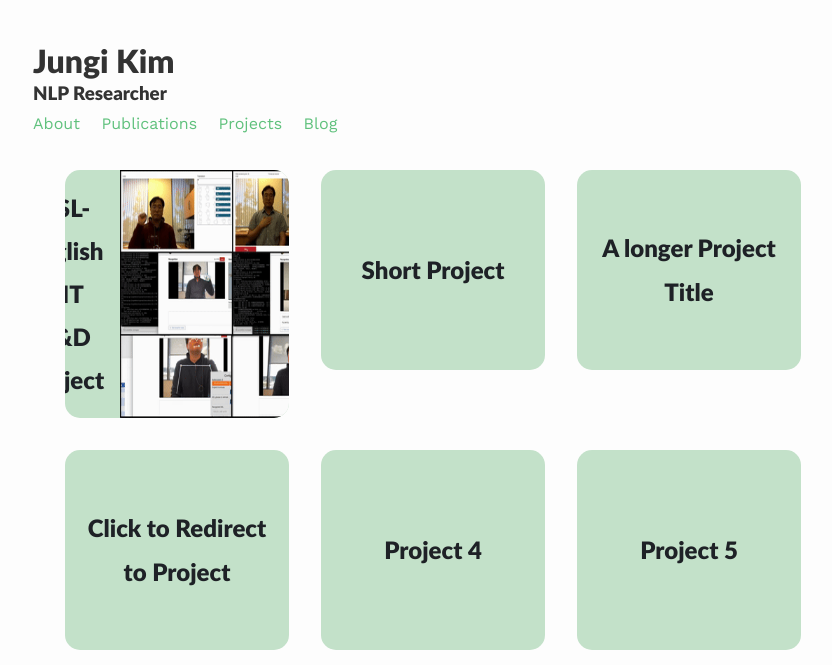
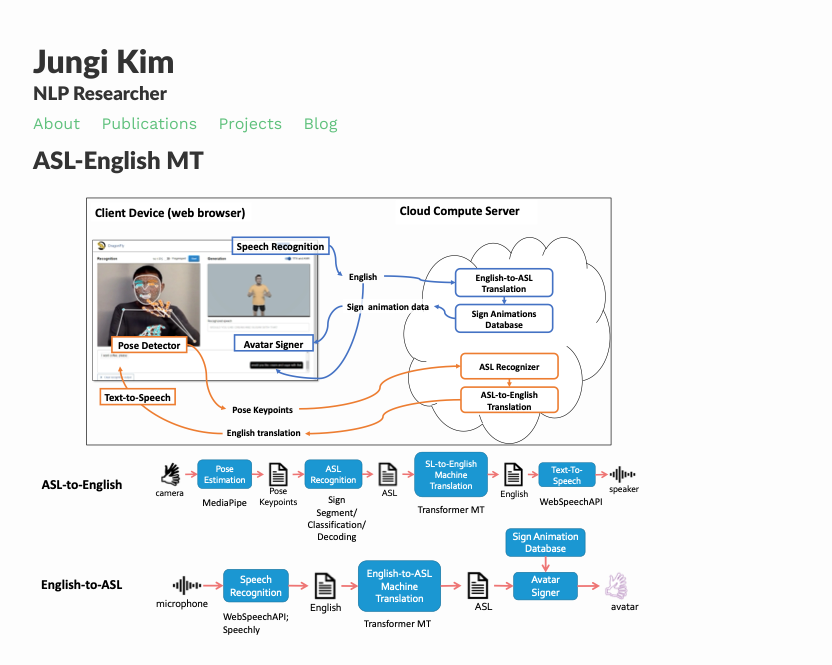
Before and after one commit to jungikim/jungikim.github.io, a Jekyll site: the page built from _pages/projects.md, in a window 1280 px wide. Shown: the top 665 px of the page, without its empty margins (207-1039 px from the left). Built offline with Jekyll 4.4.1, drawn with Linux system fonts in a browser that asks for light colours; nearby versions of some CDN libraries; a style sheet for code colours, icons or effects is not loaded; grey boxes are pictures that could not be loaded.

Commit message:
Update projects.md

```diff
--- a/_pages/projects.md
+++ b/_pages/projects.md
@@ -1,45 +1,16 @@
 ---
-title:
+title: Projects
 layout: default
 permalink: /projects/
 published: true
 ---
 
+# ASL-English MT
 
-<div class="ProjectContainer">
-
-	<div class="gallery">
+<img src="{{ '/assets/images/asl-En_diagram.png' | relative_url }}"/>
+<video width="680" height="576">
+<source src="{{ '/assets/images/jk_demo_combined_680x576.mp4' | relative_url }}" type="video/mp4" />
+</video>
 
 
-  {% for project in site.projects %}
-
-  {% if project.redirect %}
-  <div class="projectTile">
-          <a href="{{ project.redirect }}" target="_blank">
-          <span>
-              <h2>{{ project.title }}</h2>
-              <br/>
-	      <img src="{{ project.descImg }}"/>
-          </span>
-          </a>
-  </div>
-
-  {% else %}
-
-  <div class="projectTile">
-          <a href="{{ project.url | prepend: site.baseurl | prepend: site.url }}">
-          <span>
-              <h2>{{ project.title }}</h2>
-              <br/>
-	      <img src="{{ project.descImg }}"/>
-          </span>
-          </a>
-  </div>
-
-  {% endif %}
-
-  {% endfor %}
-
-	</div>
-
-</div>
+# ...
```
